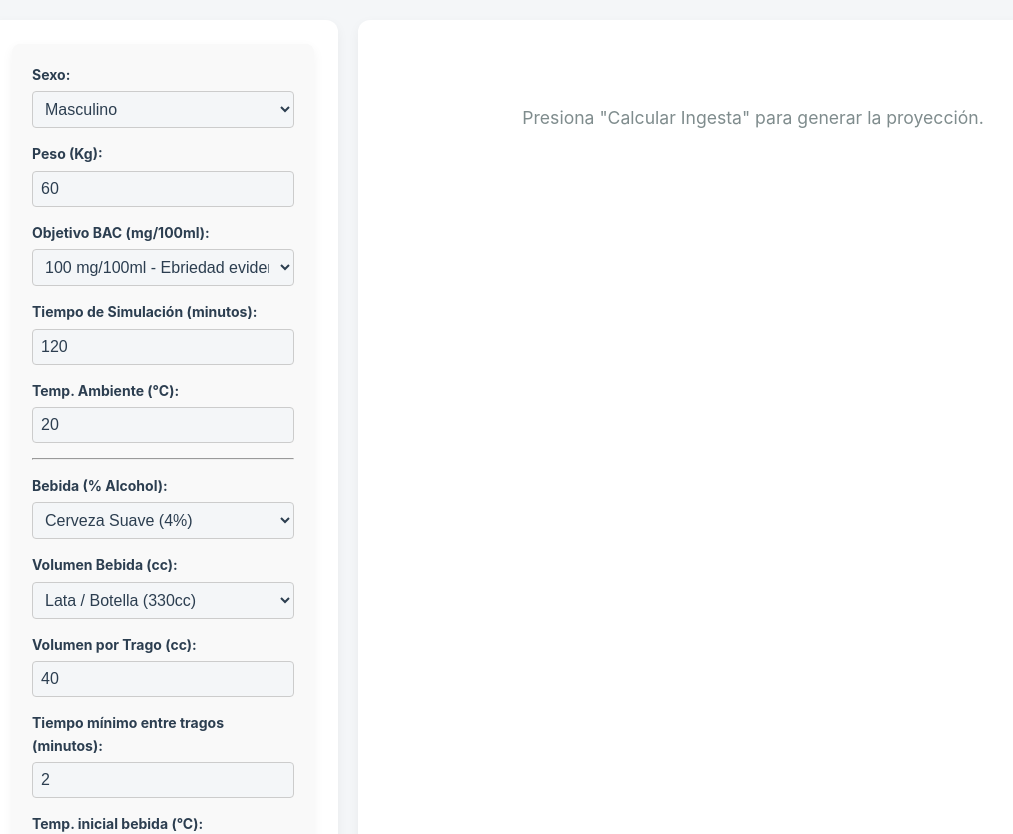
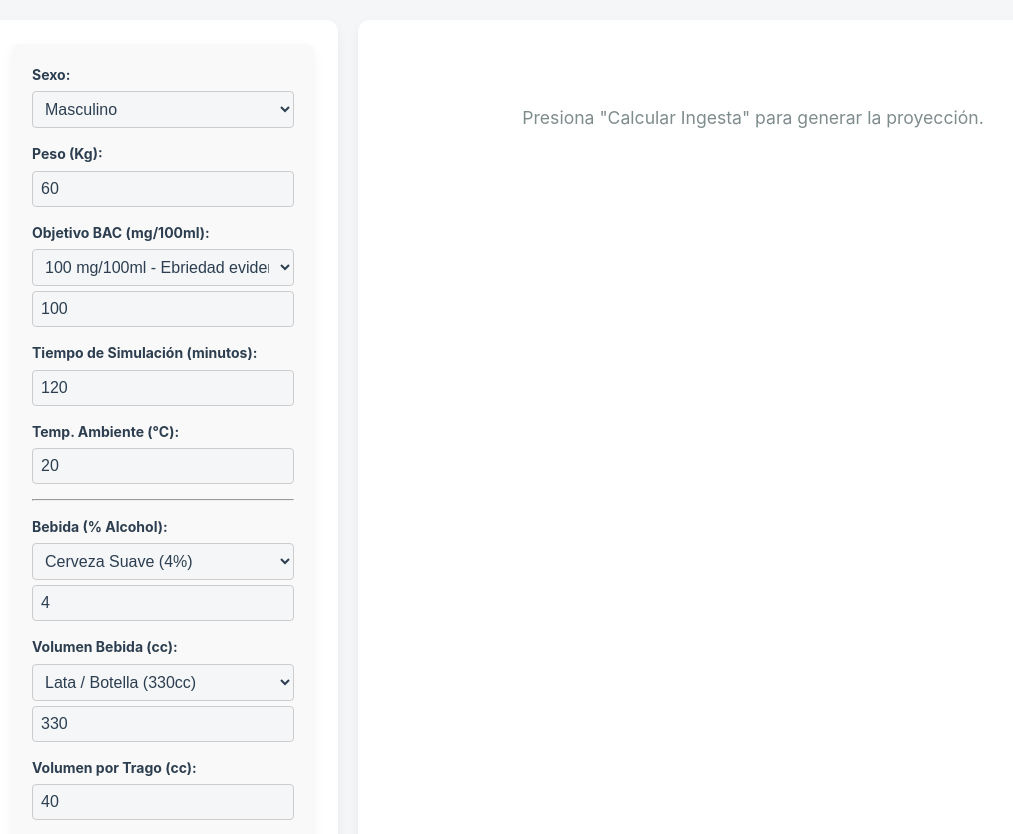
Before and after one commit to dechontaduro/OtraRonda, a Vue app: page / in a window 1280 px wide. Shown: the top 834 px of the page, without its empty margins (72-1085 px from the left). Built offline with nearby package versions, Linux system fonts and the light colour scheme.

Commit message:
Parametros abiertos para los selects, ajustes en la visualización

```diff
--- a/src/components/GraficoIngesta.vue
+++ b/src/components/GraficoIngesta.vue
@@ -27,13 +27,17 @@ const renderizarGrafico = () => {
   // Extraer puntos específicos para marcadores visuales
   const tragosData = props.datosSimulacion
     .filter(d => d.tomarTrago)
-    .map(d => [d.minuto, d.bac]); // Formato [x, y] para scatter
+    .map(d =>
+        [d.minuto, d.bac, d.numeroTrago]
+        //({ coord: [d.minuto, d.bac],
+        // value: `${d.numeroTrago}` })
+    );
 
   const nuevasBebidasData = props.datosSimulacion
     .filter(d => d.pedirNuevaBebida)
     .map(d => ({
       coord: [d.minuto, d.bac],
-      value: `Bebida ${d.bebidaActual}`
+      value: `Bebida ${d.numeroBebida}`
     }));
 
   const option = {
@@ -41,7 +45,7 @@ const renderizarGrafico = () => {
     tooltip: { trigger: 'axis' },
     legend: {
       data: ['BAC (mg/100ml)', 'Temperatura (°C)', 'Trago'],
-      top: 30
+      top: 40
     },
     grid: { left: '5%', right: '5%', bottom: '10%', containLabel: true },
     xAxis: {
@@ -87,7 +91,7 @@ const renderizarGrafico = () => {
           symbolSize: 50,
           itemStyle: { color: '#ff9900' },
           data: nuevasBebidasData
-        }
+        },
       },
       {
         name: 'Temperatura (°C)',
@@ -104,7 +108,10 @@ const renderizarGrafico = () => {
         yAxisIndex: 0,
         data: tragosData,
         itemStyle: { color: '#000000' },
-        symbolSize: 8
+        symbolSize: 8,
+        tooltip: {
+          valueFormatter: (value,dataIndex ) => tragosData[dataIndex][2]
+        }
       }
     ]
   };
--- a/src/components/ParametrosForm.vue
+++ b/src/components/ParametrosForm.vue
@@ -12,24 +12,27 @@
     <label>Objetivo BAC (mg/100ml):
       <select v-model.number="formParams.targetBAC">
         <option v-for="opc in nivelesBAC" :key="opc.valor" :value="opc.valor">{{ opc.etiqueta }}</option>
-      </select>
+    </select>
+    <input type="number" v-model.number="formParams.targetBAC" min="10" max="200" />
     </label>
     <label>Tiempo de Simulación (minutos):
       <input type="number" v-model.number="formParams.tiempoTotalMin" min="30" max="480" />
     </label>
     <label>Temp. Ambiente (°C):
-      <input type="number" v-model.number="formParams.tempFinal" step="0.1" />
+      <input type="number" v-model.number="formParams.tempFinal" step="0.1" min="5" max="50" />
     </label>
 <hr />
     <label>Bebida (% Alcohol):
       <select v-model.number="formParams.porcentajeAlcohol">
         <option v-for="opc in tiposBebida" :key="opc.alcohol" :value="opc.alcohol">{{ opc.etiqueta }}</option>
       </select>
+      <input type="number" v-model.number="formParams.porcentajeAlcohol" step="0.1" min="1" max="90" />
     </label>
     <label>Volumen Bebida (cc):
         <select v-model.number="formParams.volumenBebida">
             <option v-for="opc in tamanosBebida" :key="opc.volumen" :value="opc.volumen">{{ opc.etiqueta }}</option>
         </select>
+        <input type="number" v-model.number="formParams.volumenBebida" step="0.1" min="10" max="2000" />
     </label>
     <label>Volumen por Trago (cc):
         <input type="number" v-model.number="formParams.volumenTrago" min="10" max="100" />
--- a/src/components/ResumenIngesta.vue
+++ b/src/components/ResumenIngesta.vue
@@ -22,8 +22,8 @@
 
       <div class="stat-card">
         <h4>Total Bebidas</h4>
-        <p class="valor">{{ totalBebidas }}</p>
-        <span class="detalle">Unidades destapadas</span>
+        <p class="valor">{{ totalTragos }}/{{ totalBebidas }}</p>
+        <span class="detalle">Tragos/Unidades destapadas</span>
       </div>
 
       <div class="stat-card">
@@ -57,10 +57,16 @@ const props = defineProps({
   parametros: { type: Object, required: true }
 });
 
+const totalTragos = computed(() => {
+  if (!props.datosSimulacion.length) return 0;
+  const tragos = props.datosSimulacion.filter(d => d.tomarTrago);
+  return tragos.length;
+});
+
 const totalBebidas = computed(() => {
   if (!props.datosSimulacion.length) return 0;
   const tragos = props.datosSimulacion.filter(d => d.tomarTrago);
-  return tragos.length ? tragos[tragos.length - 1].bebidaActual : 0;
+  return tragos.length ? tragos[tragos.length - 1].numeroBebida : 0;
 });
 
 const volumenTotal = computed(() => {
--- a/src/services/calculoIngesta.js
+++ b/src/services/calculoIngesta.js
@@ -13,6 +13,7 @@ export function calcularPlanIngesta(params, tragosFijos = []) {
     let tempActual = tempInicial;
     let volumenRestante = volumenBebida;
     let numeroBebida = 1;
+    let numeroTrago = 0;
     let minutoUltimoTrago = -minTiempoEntreTragos;
 
     const serieDatos = [];
@@ -59,6 +60,7 @@ export function calcularPlanIngesta(params, tragosFijos = []) {
             (permitirGreedy && puedeTomarPorTiempo &&
                 (bacFuturoAcumulado + bacTragoReal) <= targetBAC)) {
             tomarTrago = true;
+            numeroTrago++;
             volumenRestante -= tragoReal;
             minutoUltimoTrago = minuto;
 
@@ -76,7 +78,8 @@ export function calcularPlanIngesta(params, tragosFijos = []) {
             temperatura: Number(tempActual.toFixed(2)),
             tomarTrago: (minuto === 0) ? true : tomarTrago,
             pedirNuevaBebida: (minuto === 0) ? true : pedirNuevaBebida,
-            bebidaActual: numeroBebida,
+            numeroBebida,
+            numeroTrago,
             volumenRestante: Number(volumenRestante.toFixed(2))
         });
     }
```
